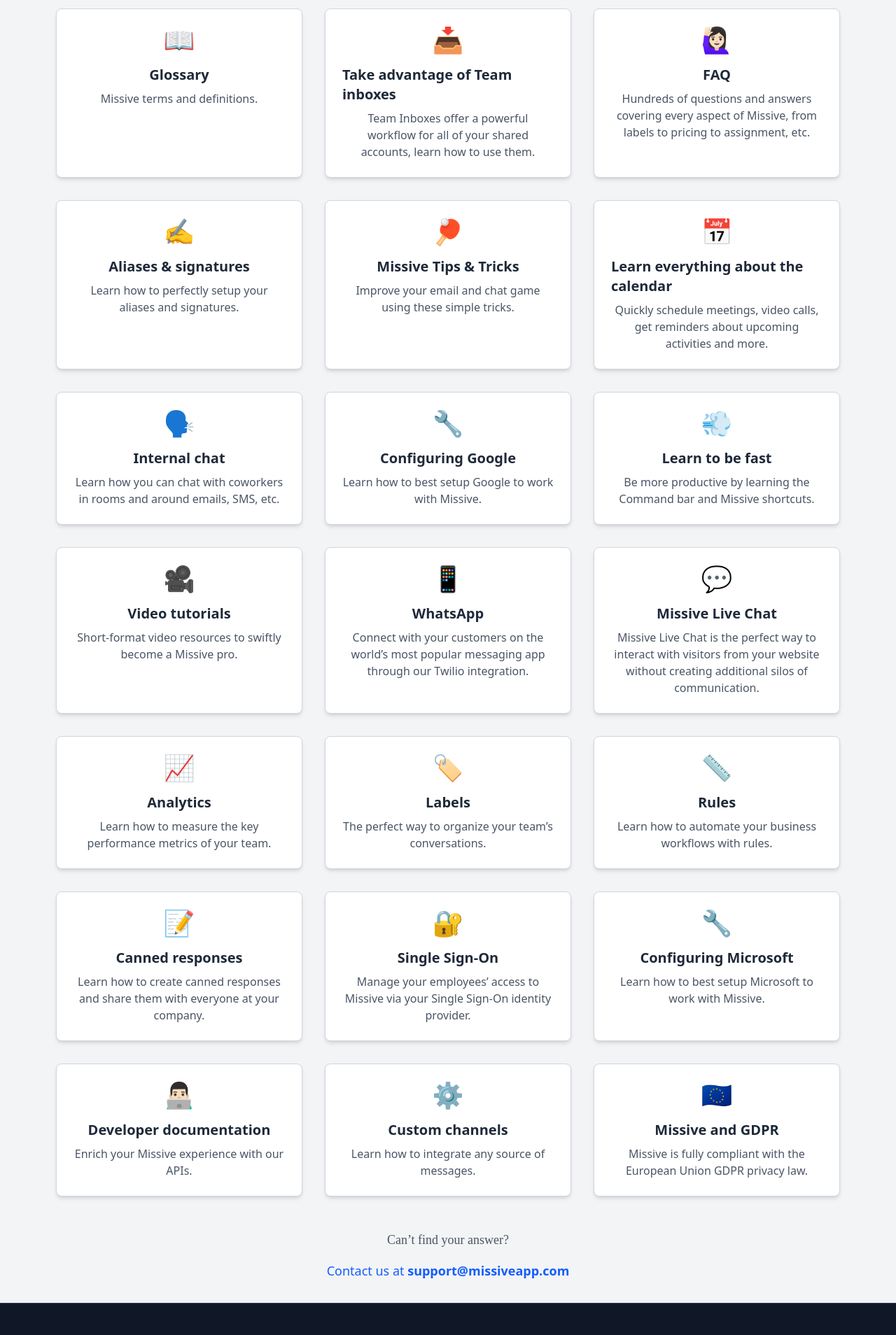
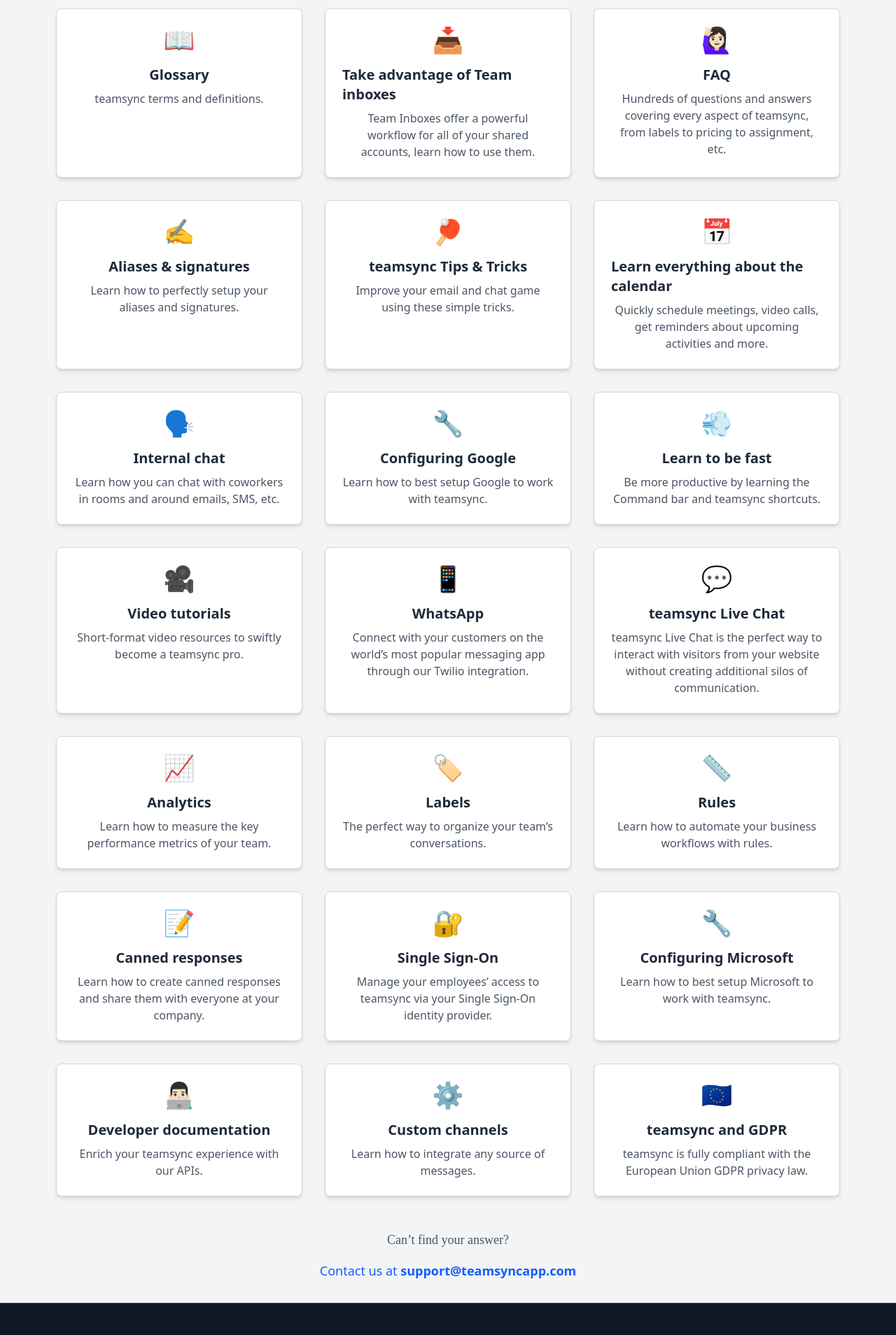
Before and after one commit to vartikainzint/Teamsync, a React (Vite) app: page /help in a window 1280 px wide. Shown: the part 520-2428 px from the top of the page at 70% size. Built offline with nearby package versions, Linux system fonts and the light colour scheme.

Commit message:
Changing name

```diff
--- a/src/components/Companylogo.jsx
+++ b/src/components/Companylogo.jsx
@@ -6,7 +6,7 @@
     <section className="flex flex-col items-center text-center py-16 px-4 bg-gray-100">
       {/* Heading */}
       <h2 className="text-4xl font-bold text-gray-900 leading-tight mb-4" style={{ fontFamily: '"Tiempos Headline", "Times New Roman", sans-serif' }}>
-      4000+ companies rely on <span className="text-blue-600">Missive</span> every day
+      4000+ companies rely on <span className="text-blue-600">teamsync</span> every day
       </h2>
 
       {/* Logo Grid */}
--- a/src/components/TestimonialSlider .jsx
+++ b/src/components/TestimonialSlider .jsx
@@ -6,31 +6,31 @@
 
 const testimonials = [
   {
-    quote: "Missive is more important to me than Slack. It’s a powerful solution to a deep-rooted challenge...",
+    quote: "teamsync is more important to me than Slack. It’s a powerful solution to a deep-rooted challenge...",
     name: "Jeremy Cai",
     role: "Founder at Italic",
     image: "https://randomuser.me/api/portraits/men/32.jpg",
   },
   {
-    quote: "Missive keeps our communication unified and our team coordinated.",
+    quote: "teamsync keeps our communication unified and our team coordinated.",
     name: "David Price",
     role: "Founder at Avenue Systems",
     image: "https://randomuser.me/api/portraits/men/44.jpg",
   },
   {
-    quote: "Missive helps our team make sure emails are handled quickly and effortlessly.",
+    quote: "teamsync helps our team make sure emails are handled quickly and effortlessly.",
     name: "Sarah Hum",
     role: "Co-Founder at Canny",
     image: "https://randomuser.me/api/portraits/women/25.jpg",
   },
   {
-    quote: "It just makes things so much easier. I can't imagine working without Missive anymore.",
+    quote: "It just makes things so much easier. I can't imagine working without teamsync anymore.",
     name: "John Doe",
     role: "CEO at Startup",
     image: "https://randomuser.me/api/portraits/men/50.jpg",
   },
   {
-    quote: "Our team productivity has skyrocketed since using Missive!",
+    quote: "Our team productivity has skyrocketed since using teamsync!",
     name: "Anna Smith",
     role: "Head of Marketing",
     image: "https://randomuser.me/api/portraits/women/30.jpg",
--- a/src/pages/Customer.jsx
+++ b/src/pages/Customer.jsx
@@ -68,7 +68,7 @@
       {/* 🚀 Banner Section */}
       <div className="bg-gradient-to-r from-blue-500 to-indigo-600 text-white text-center py-12 rounded-lg mb-12 shadow-lg">
         <h1 className="text-4xl md:text-5xl font-bold mb-4" style={{ fontFamily: '"Tiempos Headline", "Times New Roman", sans-serif' }}>📢 Hear from customers like you</h1>
-        <p className="text-lg md:text-xl mb-6">Learn what led them to Missive, what else they tried, and how their work improved.</p>
+        <p className="text-lg md:text-xl mb-6">Learn what led them to teamsync, what else they tried, and how their work improved.</p>
         <button className="bg-white text-blue-600 py-3 px-6 rounded-md font-semibold text-lg hover:bg-gray-100 transition">
           Get Started 🚀
         </button>
--- a/src/pages/Help.jsx
+++ b/src/pages/Help.jsx
@@ -26,7 +26,7 @@
       id: 'glossary',
       title: 'Glossary',
       icon: '📖',
-      description: 'Missive terms and definitions.',
+      description: 'teamsync terms and definitions.',
     },
     {
       id: 'team-inboxes',
@@ -38,7 +38,7 @@
       id: 'faq',
       title: 'FAQ',
       icon: '🙋🏻‍♀️',
-      description: 'Hundreds of questions and answers covering every aspect of Missive, from labels to pricing to assignment, etc.',
+      description: 'Hundreds of questions and answers covering every aspect of teamsync, from labels to pricing to assignment, etc.',
     },
     {
       id: 'aliases-signatures',
@@ -47,8 +47,8 @@
       description: 'Learn how to perfectly setup your aliases and signatures.',
     },
     {
-      id: 'missive-tips',
-      title: 'Missive Tips & Tricks',
+      id: 'teamsync-tips',
+      title: 'teamsync Tips & Tricks',
       icon: '🏓',
       description: 'Improve your email and chat game using these simple tricks.',
     },
@@ -68,19 +68,19 @@
       id: 'google-setup',
       title: 'Configuring Google',
       icon: '🔧',
-      description: 'Learn how to best setup Google to work with Missive.',
+      description: 'Learn how to best setup Google to work with teamsync.',
     },
     {
       id: 'learn-fast',
       title: 'Learn to be fast',
       icon: '💨',
-      description: 'Be more productive by learning the Command bar and Missive shortcuts.',
+      description: 'Be more productive by learning the Command bar and teamsync shortcuts.',
     },
     {
       id: 'video-tutorials',
       title: 'Video tutorials',
       icon: '🎥',
-      description: 'Short-format video resources to swiftly become a Missive pro.',
+      description: 'Short-format video resources to swiftly become a teamsync pro.',
     },
     {
       id: 'whatsapp',
@@ -90,9 +90,9 @@
     },
     {
       id: 'live-chat',
-      title: 'Missive Live Chat',
+      title: 'teamsync Live Chat',
       icon: '💬',
-      description: 'Missive Live Chat is the perfect way to interact with visitors from your website without creating additional silos of communication.',
+      description: 'teamsync Live Chat is the perfect way to interact with visitors from your website without creating additional silos of communication.',
     },
     {
       id: 'analytics',
@@ -122,19 +122,19 @@
       id: 'single-sign-on',
       title: 'Single Sign-On',
       icon: '🔐',
-      description: 'Manage your employees’ access to Missive via your Single Sign-On identity provider.',
+      description: 'Manage your employees’ access to teamsync via your Single Sign-On identity provider.',
     },
     {
       id: 'microsoft-setup',
       title: 'Configuring Microsoft',
       icon: '🔧',
-      description: 'Learn how to best setup Microsoft to work with Missive.',
+      description: 'Learn how to best setup Microsoft to work with teamsync.',
     },
     {
       id: 'developer-docs',
       title: 'Developer documentation',
       icon: '👨🏻‍💻',
-      description: 'Enrich your Missive experience with our APIs.',
+      description: 'Enrich your teamsync experience with our APIs.',
     },
     {
       id: 'custom-channels',
@@ -144,9 +144,9 @@
     },
     {
       id: 'gdpr',
-      title: 'Missive and GDPR',
+      title: 'teamsync and GDPR',
       icon: '🇪🇺',
-      description: 'Missive is fully compliant with the European Union GDPR privacy law.',
+      description: 'teamsync is fully compliant with the European Union GDPR privacy law.',
     },
   ];
 
@@ -203,8 +203,8 @@
         <p className="text-lg text-gray-600 mb-4" style={{ fontFamily: '"Tiempos Headline", "Times New Roman", sans-serif' }}>Can’t find your answer?</p>
         <p className="text-lg text-blue-600">
           Contact us at{' '}
-          <a href="mailto:support@missiveapp.com" className="font-semibold hover:underline">
-            support@missiveapp.com
+          <a href="mailto:support@teamsyncapp.com" className="font-semibold hover:underline">
+            support@teamsyncapp.com
           </a>
         </p>
       </div>
```
